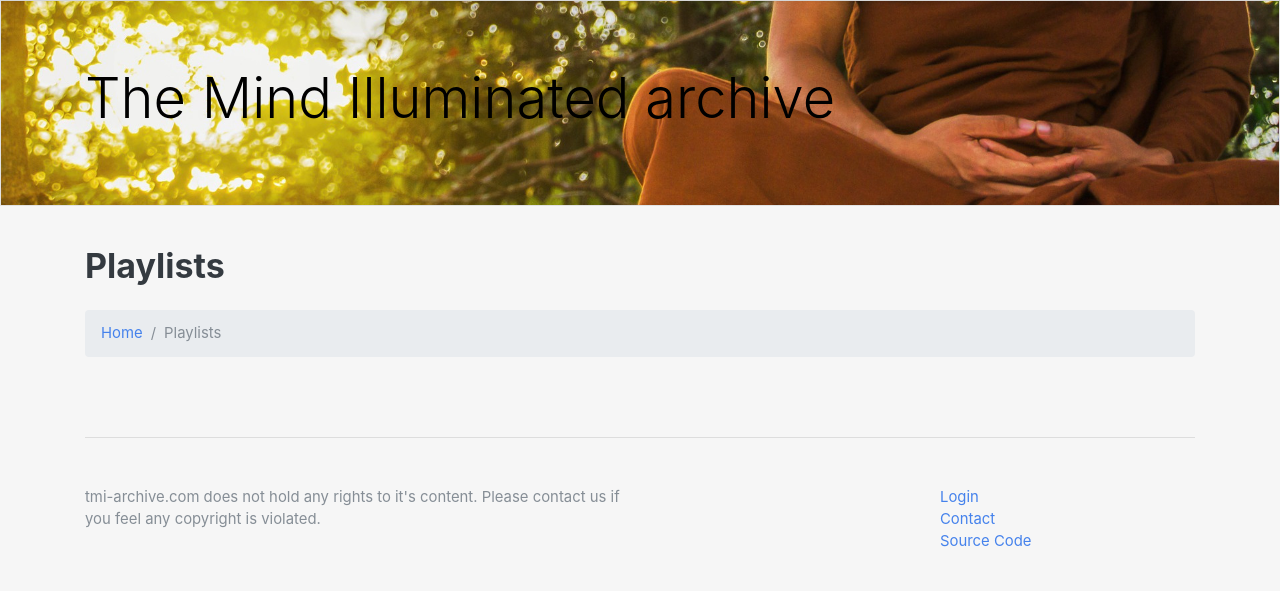
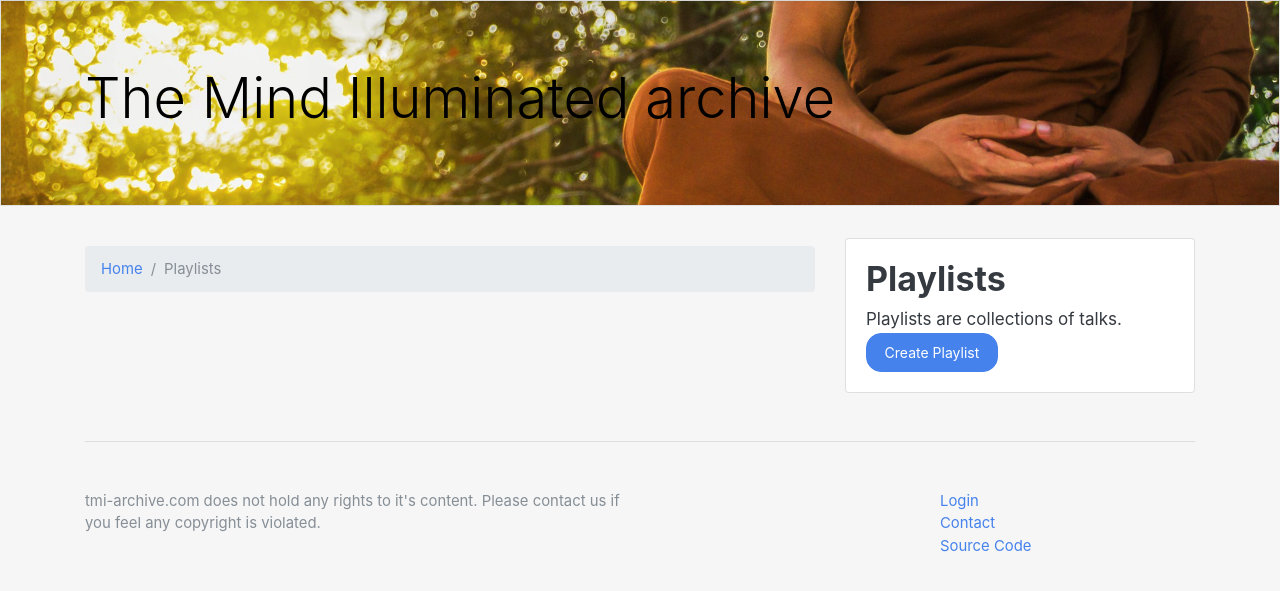
Before and after one commit to esquire900/tmi-archive, a Django app: page /playlist/ in a window 1280 px wide. Shown: the part 59-650 px from the top of the page. Run offline with Django 3.2, Linux system fonts and the light colour scheme; data that the repository does not hold is empty; some libraries are stand-ins or nearby versions.

Commit message:
edit page, some styling

```diff
--- /dev/null
+++ b/talks/templates/playlist/index.html
@@ -0,0 +1,39 @@
+{% extends 'main_ui.html' %}
+{% load static %}
+{% block content %}
+    <div class="row">
+        <div class="col-8">
+            <nav aria-label="breadcrumb" class="pt-2">
+                <ol class="breadcrumb">
+                    <li class="breadcrumb-item">
+                        <a href="{% url 'talk_index' %}">Home</a>
+                    </li>
+                    <li class="breadcrumb-item active">
+                        Playlists
+                    </li>
+                </ol>
+            </nav>
+            {% for playlist in playlists %}
+
+                <div class="talk mb-3 pb-2 border-bottom">
+                    <a href="{% url 'playlist_view' pk=playlist.id %}"><h4>{{ playlist.title }}</h4></a>
+                    {{ playlist.description | striptags | truncatewords:30 }}
+                    <br>
+                    Number of talks: {{ playlist.talks.count }}
+                </div>
+
+            {% endfor %}
+        </div>
+        <div class="col-4">
+            <div class="card">
+                <div class="card-body">
+                    <h2>Playlists</h2>
+                    Playlists are collections of talks.
+                    <a href="{% url 'playlist_create' %}" class="btn btn-primary">
+                        Create Playlist
+                    </a>
+                </div>
+            </div>
+        </div>
+    </div>
+{% endblock %}
--- a/talks/templates/playlist_index.html
+++ /dev/null
@@ -1,26 +0,0 @@
-{% extends 'main_ui.html' %}
-{% load static %}
-{% block content %}
-    <h2 class="display pt-2 pb-2">Playlists</h2>
-    <nav aria-label="breadcrumb" class="pt-2">
-        <ol class="breadcrumb">
-            <li class="breadcrumb-item">
-                <a href="{% url 'talk_index' %}">Home</a>
-            </li>
-            <li class="breadcrumb-item active">
-                Playlists
-            </li>
-        </ol>
-    </nav>
-    <div class="row">
-        <div class="col-8">
-            <ol>
-                {% for playlist in playlists %}
-                <li>
-                    <a href="{% url 'playlist_view' pk=playlist.id %}">{{ playlist }}</a>
-                </li>
-                {% endfor %}
-            </ol>
-        </div>
-    </div>
-{% endblock %}
--- a/talks/urls.py
+++ b/talks/urls.py
@@ -10,6 +10,9 @@ urlpatterns = [
     path('talk/<int:pk>/edit', views.UpdateView.as_view(), name='talk_edit'),
     path('playlist/', views.playlist_index, name='playlist_index'),
     path('playlist/<int:pk>', views.playlist_view, name='playlist_view'),
+    path('playlist/<int:pk>/edit', views.PlaylistUpdateView.as_view(), name='playlist_edit'),
+    path('playlist/create', views.PlaylistCreateView.as_view(), name='playlist_create'),
+
     path('accounts/profile/', views.profile_view, name='profile_view'),
     path('contact', views.contact, name='contact')
 
--- a/talks/views.py
+++ b/talks/views.py
@@ -4,7 +4,7 @@ from django.shortcuts import render
 from django.shortcuts import get_object_or_404
 from django.views import generic
 
-from .forms import TalkForm
+from .forms import TalkForm, PlaylistForm
 from .models import Talk
 from .models import Playlist
 
@@ -61,15 +61,27 @@ class UpdateView(generic.UpdateView):
     form_class = TalkForm
 
 
+class PlaylistUpdateView(generic.UpdateView):
+    model = Playlist
+    template_name = 'playlist/edit.html'
+    form_class = PlaylistForm
+
+
+class PlaylistCreateView(generic.UpdateView):
+    model = Playlist
+    template_name = 'playlist/create.html'
+    form_class = PlaylistForm
+
+
 def playlist_index(request):
     return render(
-        request, 'playlist_index.html', {'playlists': Playlist.objects.all()}
+        request, 'playlist/index.html', {'playlists': Playlist.objects.all()}
     )
 
 
 def playlist_view(request, pk):
     playlist = get_object_or_404(Playlist, pk=pk)
-    return render(request, 'playlist.html', {'playlist': playlist})
+    return render(request, 'playlist/view.html', {'playlist': playlist})
 
 
 def contact(request):
--- a/tmi_archive/settings.py
+++ b/tmi_archive/settings.py
@@ -48,6 +48,7 @@ INSTALLED_APPS = [
     'taggit',
     'tinymce',
     'adminsortable2',
+    'django_select2'
 ]
 CRISPY_TEMPLATE_PACK = 'bootstrap4'
 SITE_ID = 1
--- a/tmi_archive/urls.py
+++ b/tmi_archive/urls.py
@@ -21,4 +21,5 @@ urlpatterns = [
     path('admin/', admin.site.urls),
     path("accounts/", include("allauth.urls")),
     path('tinymce/', include('tinymce.urls')),
+    path("select2/", include("django_select2.urls")),
 ]
```
Also changed, not shown: talks/forms.py (+23 -2 lines), talks/models.py (+18 -18 lines), talks/templates/playlist/create.html (added, +19 -0 lines), talks/templates/playlist/edit.html (added, +19 -0 lines), talks/templates/playlist/view.html (renamed from talks/templates/playlist.html, +16 -11 lines), 2 other files.
